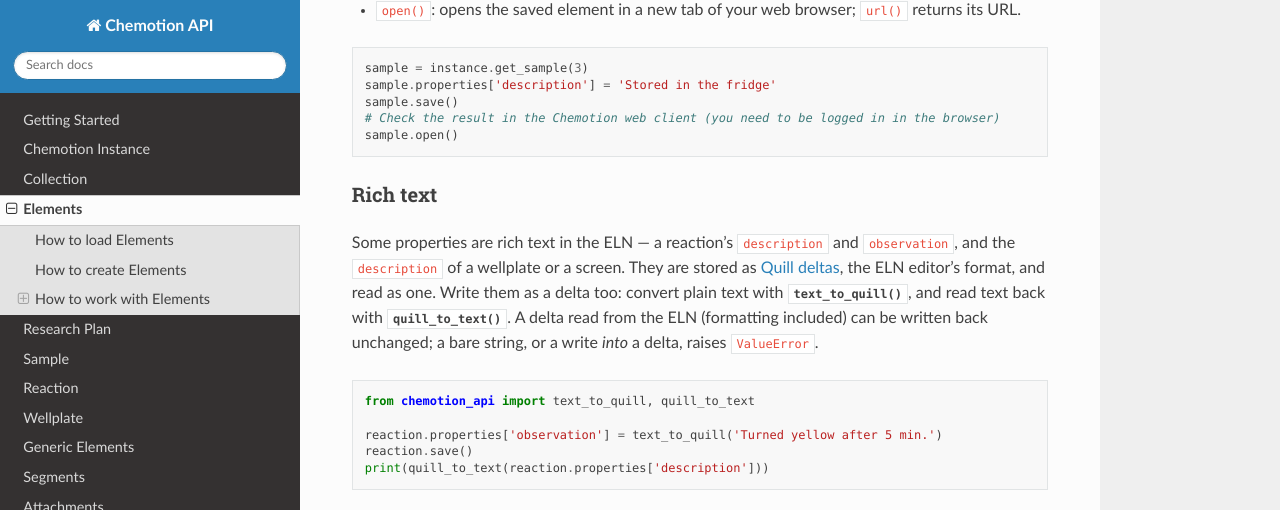
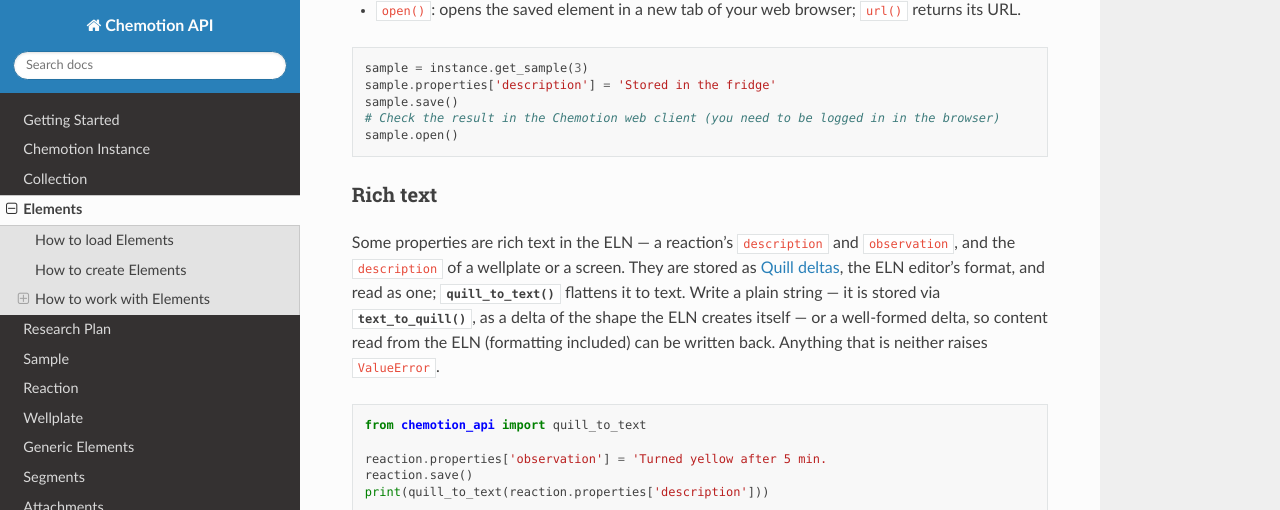
Before and after one commit to Chemotion/chemotionapi, a Sphinx documentation site: the page built from docs/Elements.rst, in a window 1280 px wide and 900 px high, scrolled down 3014 px, cut to the strip 0-510 px from the top of the window. Built offline with Sphinx 7.4.7 and the Read the Docs theme 3.1.0, drawn with Linux system fonts in a browser that asks for light colours; pages that are not in the unit, such as notebooks, are missing from menus.

Commit message:
feat: rich text accepts a plain string or a well-formed delta; public quill helpers
Owner's final answer (keep + plain-text helpers): a rich-text property write takes a plain string
(stored via text_to_quill) or a well-formed Quill document delta, formatting included; a write into
a delta must leave a delta. Malformed values raise ValueError at assignment instead of at save.
text_to_quill and quill_to_text are exported from chemotion_api and documented. Supersedes the
'deltas only' rule of e6b0394.

Co-Authored-By: Claude Opus 5.5 <noreply@anthropic.com>

```diff
--- a/docs/Elements.rst
+++ b/docs/Elements.rst
@@ -144,16 +144,17 @@ Rich text
 
 Some properties are rich text in the ELN — a reaction's ``description`` and ``observation``, and the
 ``description`` of a wellplate or a screen. They are stored as `Quill deltas
-<https://quilljs.com/docs/delta>`_, the ELN editor's format, and read as one. Write them as a delta
-too: convert plain text with :func:`~chemotion_api.text_to_quill`, and read text back with
-:func:`~chemotion_api.quill_to_text`. A delta read from the ELN (formatting included) can be written
-back unchanged; a bare string, or a write *into* a delta, raises ``ValueError``.
+<https://quilljs.com/docs/delta>`_, the ELN editor's format, and read as one;
+:func:`~chemotion_api.quill_to_text` flattens it to text. Write a plain string — it is stored via
+:func:`~chemotion_api.text_to_quill`, as a delta of the shape the ELN creates itself — or a
+well-formed delta, so content read from the ELN (formatting included) can be written back. Anything
+that is neither raises ``ValueError``.
 
 .. code-block:: python
 
-    from chemotion_api import text_to_quill, quill_to_text
+    from chemotion_api import quill_to_text
 
-    reaction.properties['observation'] = text_to_quill('Turned yellow after 5 min.')
+    reaction.properties['observation'] = 'Turned yellow after 5 min.
     reaction.save()
     print(quill_to_text(reaction.properties['description']))
 
```
Also changed, not shown: CHANGELOG.md (+6 -6 lines), 2 other files.
